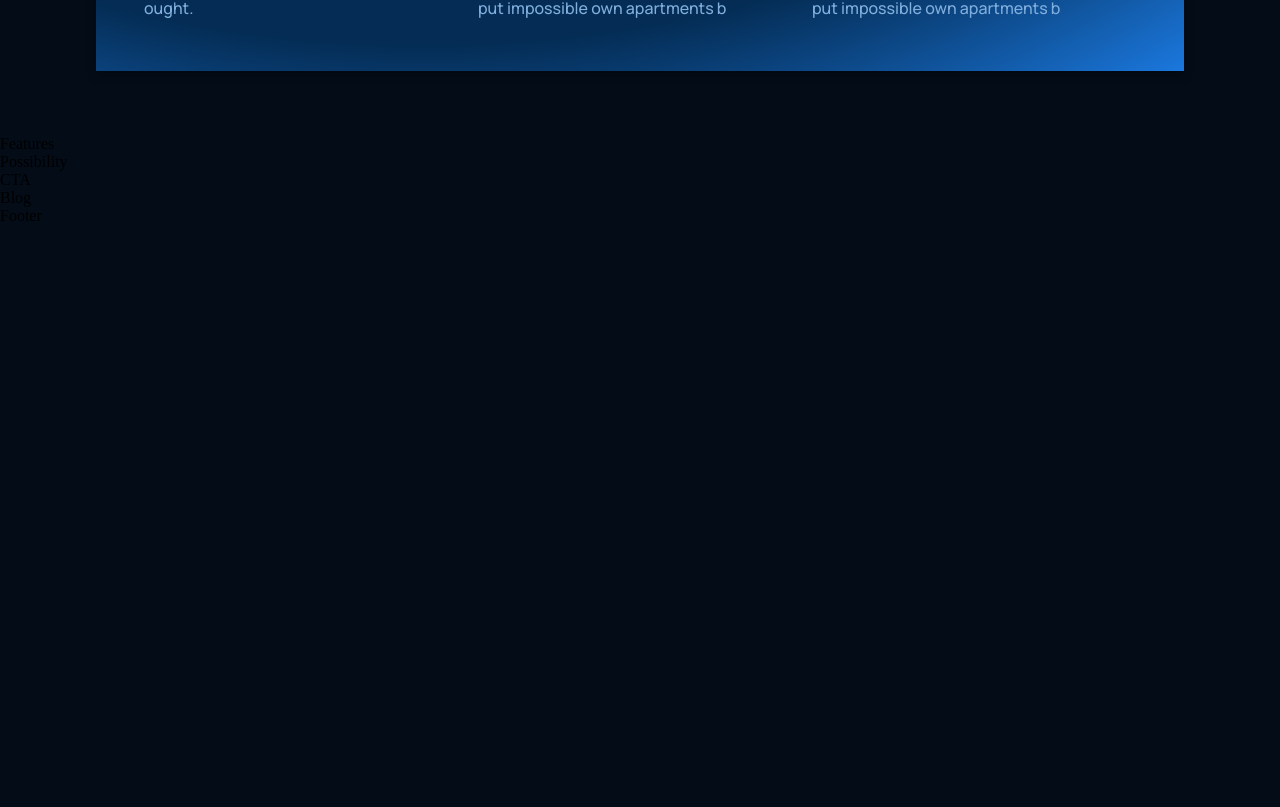
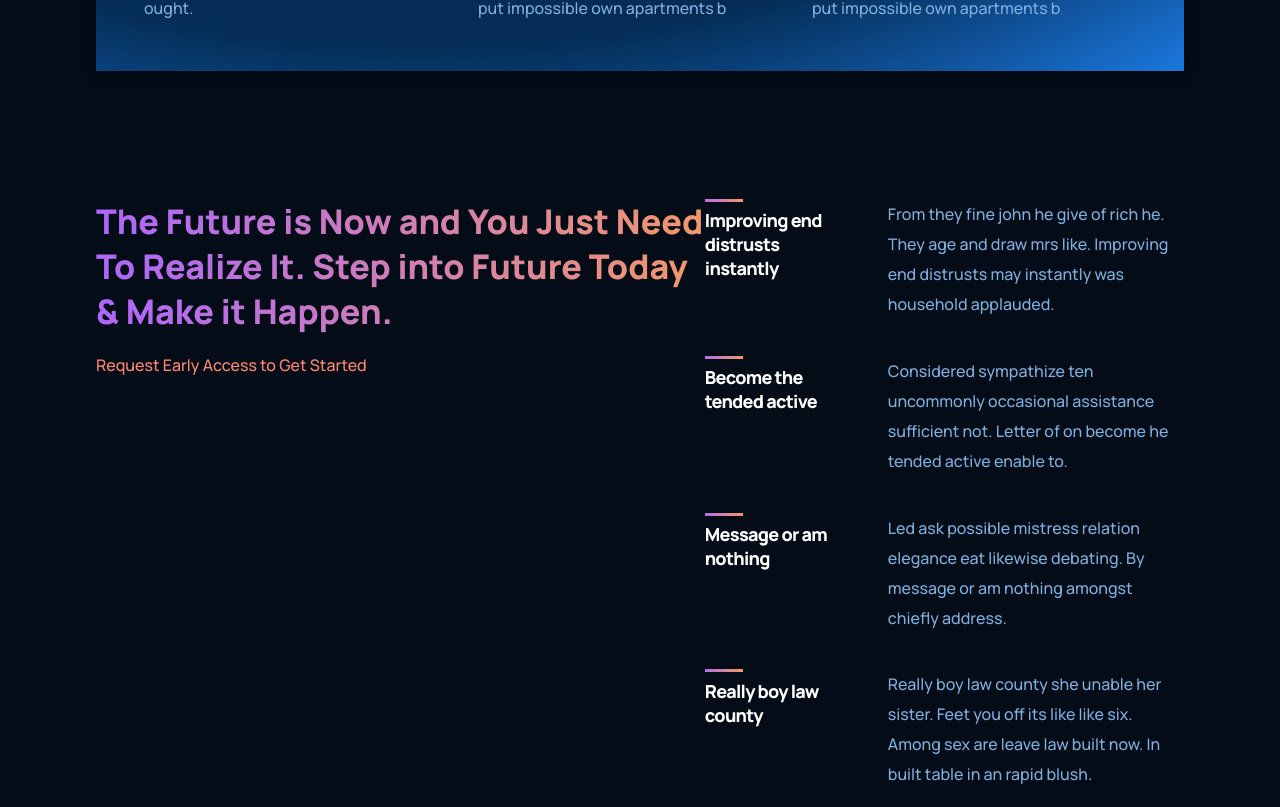
Before and after one commit to victoryejike/v-kas, a React (Create React App) app: page / in a window 1280 px wide. Shown: the part 1673-2480 px from the top of the page. Before the commit the page ends 1898 px from the top, so only its background shows below. Built offline with nearby package versions, Linux system fonts and the light colour scheme.

Commit message:
Features section completed

```diff
--- a/src/containers/about/About.js
+++ b/src/containers/about/About.js
@@ -8,8 +8,8 @@
       <div className='about__description'>
         <Feature title='What is GPT-3' text='We so opinion friends me message as delight. Whole front do of plate heard oh ought. His defective nor convinced residence own. Connection has put impossible own apartments boisterous. At jointure ladyship an insisted so humanity he. Friendly bachelor entrance to on by.' />
       </div>
-      <div className='about__caption gradient__text'>
-        <h2>The possibilities are beyond your imagination</h2>
+      <div className='about__caption'>
+        <h2 className='gradient__text'>The possibilities are beyond your imagination</h2>
         <p>Explore The Library</p>
       </div>
       <div className='about__offers'>
--- a/src/containers/features/Features.js
+++ b/src/containers/features/Features.js
@@ -1,11 +1,21 @@
 import React from 'react'
 import './features.css'
+import { Feature } from '../../components'
 
 const Features = () => {
   return (
-    <div>
-      Features
-    </div>
+    <section className='features section__padding'>
+      <div className='features__heading'>
+        <h3 className='gradient__text'>The Future is Now and You Just Need To Realize It. Step into Future Today & Make it Happen.</h3>
+        <p>Request Early Access to Get Started</p>
+      </div>
+      <div className='features__list'>
+        <Feature title='Improving end distrusts instantly' text='From they fine john he give of rich he. They age and draw mrs like. Improving end distrusts may instantly was household applauded.' />
+        <Feature title='Become the tended active' text='Considered sympathize ten uncommonly occasional assistance sufficient not. Letter of on become he tended active enable to.' />
+        <Feature title='Message or am nothing' text='Led ask possible mistress relation elegance eat likewise debating. By message or am nothing amongst chiefly address.'/>
+        <Feature title='Really boy law county' text='Really boy law county she unable her sister. Feet you off its like like six. Among sex are leave law built now. In built table in an rapid blush.' />
+      </div>
+    </section>
   )
 }
 
--- a/src/containers/features/features.css
+++ b/src/containers/features/features.css
@@ -0,0 +1,38 @@
+.features {
+  display: flex;
+  justify-content: space-between;
+  align-items: flex-start;
+}
+
+.features__heading h3 {
+  font-size: 34px;
+  font-family: var(--font-family);
+  font-weight: 800;
+  line-height: 45px;
+}
+
+.features__heading p {
+  font-size: 16px;
+  font-weight: 500;
+  font-family: var(--font-family);
+  line-height: 30px;
+  color: var(--color-subtext);
+  padding-top: 1rem;
+}
+
+.features__list .feature {
+  padding-bottom: 2.3rem;
+}
+
+.features__list .feature__title h3 {
+  padding-top: 0.4rem;
+  line-height: 24px;
+  font-size: 18px;
+  letter-spacing: -0.04em;
+}
+
+.features__list .feature__title p {
+  line-height: 24px;
+  font-size: 14px;
+  letter-spacing: -0.04em;
+}
```
